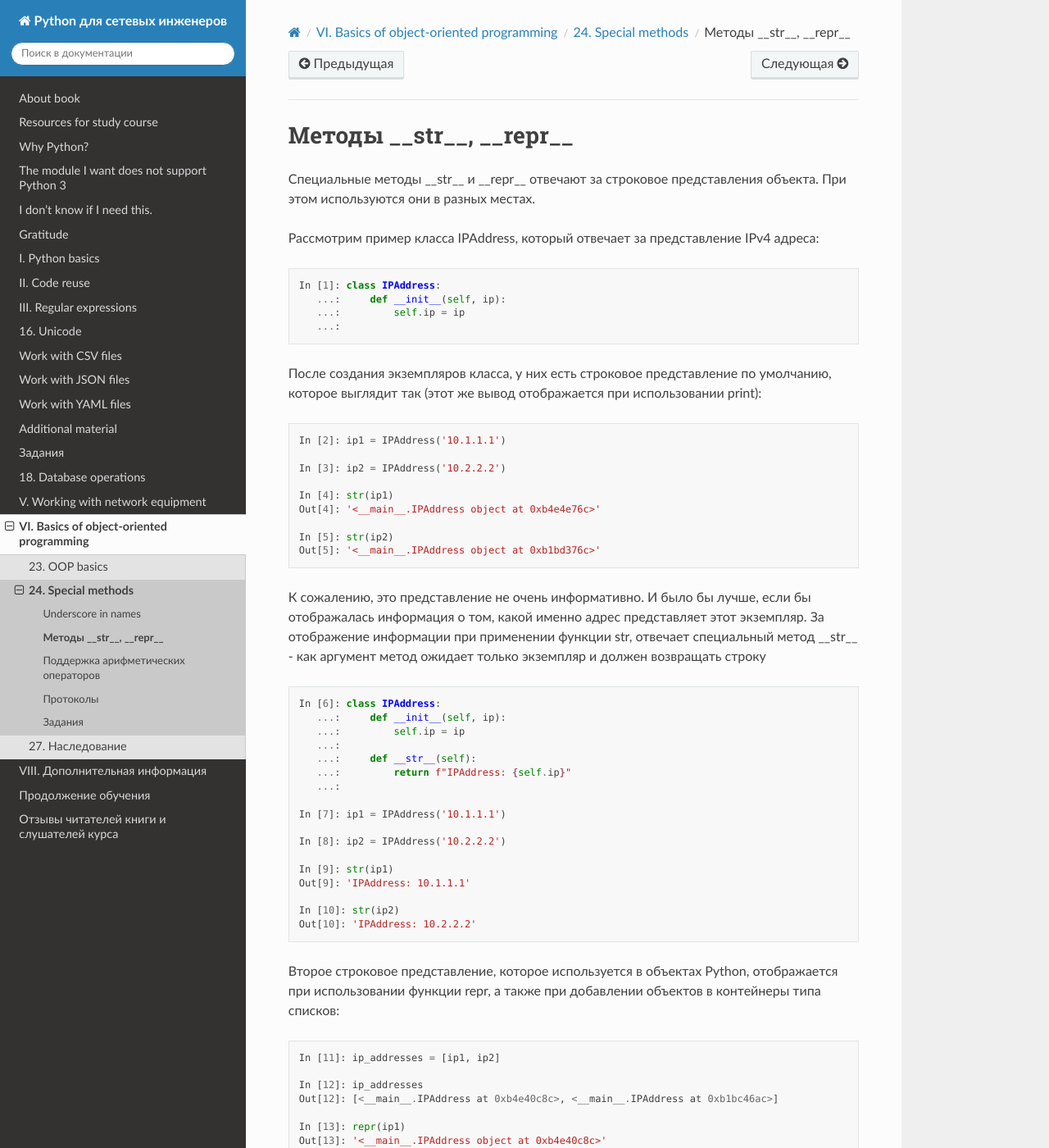
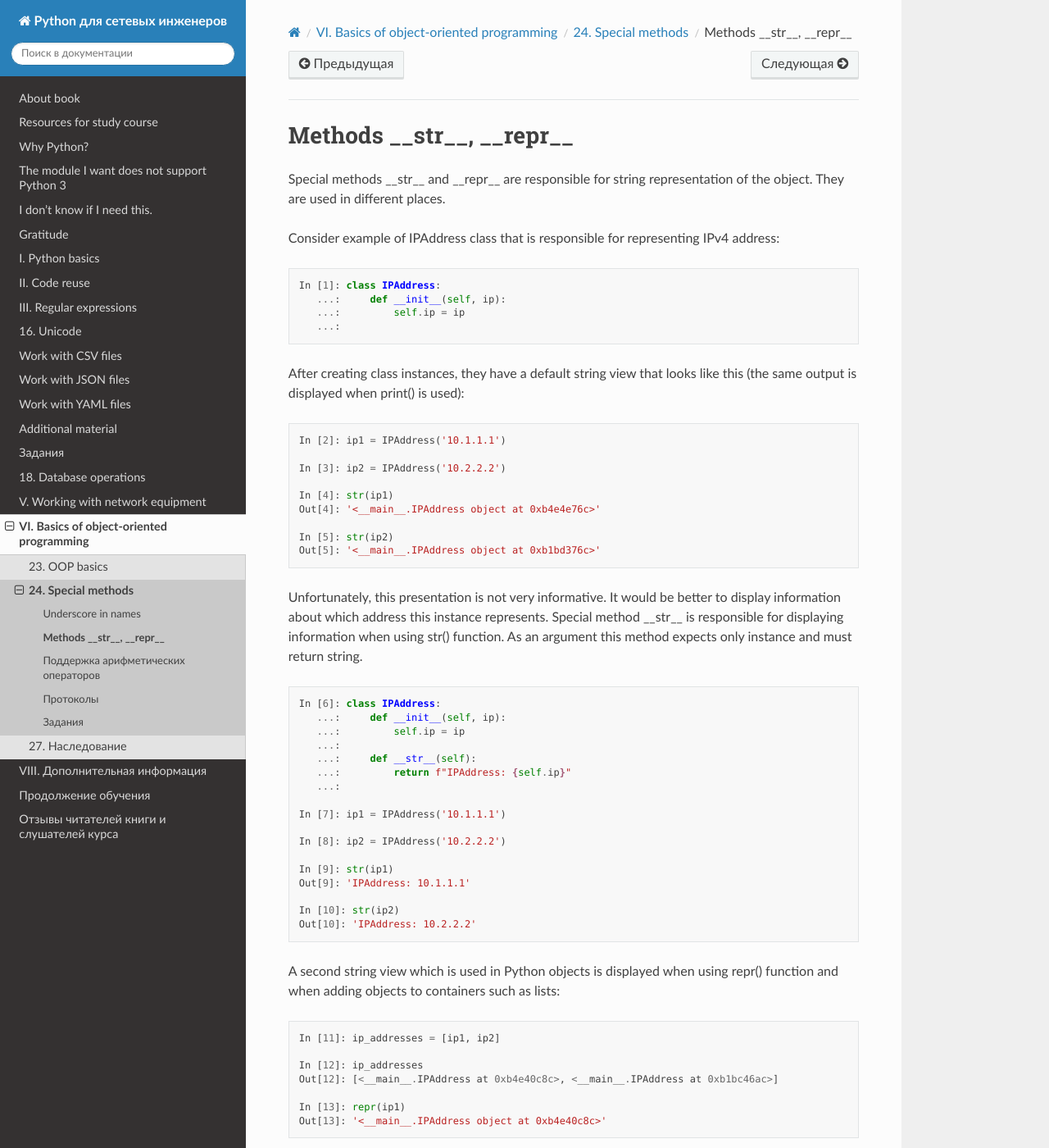
Before and after one commit to Aidar5/nattoeng, a Sphinx documentation site: the page built from docs/source/book/24_oop_special_methods/str_repr.rst, in a window 1280 px wide and 1400 px high. Shown: the whole window at 82% size. Built offline with Sphinx 7.4.7 and the Read the Docs theme 2.0.0, drawn with Linux system fonts in a browser that asks for light colours; pages that are not in the unit, such as notebooks, are missing from menus; some of the changed text lies outside the part shown.

Commit message:
Update str_repr.rst

```diff
--- a/docs/source/book/24_oop_special_methods/str_repr.rst
+++ b/docs/source/book/24_oop_special_methods/str_repr.rst
@@ -1,11 +1,9 @@
-Методы __str__, __repr__
+Methods __str__, __repr__
 ~~~~~~~~~~~~~~~~~~~~~~~~
 
-Специальные методы __str__ и __repr__ отвечают за строковое представления
-объекта. При этом используются они в разных местах.
+Special methods __str__ and __repr__ are responsible for string representation of the object. They are used in different places.
 
-Рассмотрим пример класса IPAddress, который отвечает за представление
-IPv4 адреса:
+Consider example of IPAddress class that is responsible for representing IPv4 address:
 
 .. code:: python
 
@@ -14,8 +12,7 @@ IPv4 адреса:
        ...:         self.ip = ip
        ...:
 
-После создания экземпляров класса, у них есть строковое представление по
-умолчанию, которое выглядит так (этот же вывод отображается при использовании print):
+After creating class instances, they have a default string view that looks like this (the same output is displayed when print() is used):
 
 .. code:: python
 
@@ -29,10 +26,7 @@ IPv4 адреса:
     In [5]: str(ip2)
     Out[5]: '<__main__.IPAddress object at 0xb1bd376c>'
 
-К сожалению, это представление не очень информативно. И было бы лучше, если бы
-отображалась информация о том, какой именно адрес представляет этот экземпляр.
-За отображение информации при применении функции str, отвечает специальный метод __str__ -
-как аргумент метод ожидает только экземпляр и должен возвращать строку
+Unfortunately, this presentation is not very informative. It would be better to display information about which address this instance represents. Special method __str__ is responsible for displaying information when using str() function. As an argument this method expects only instance and must return string.
 
 .. code:: python
 
@@ -54,8 +48,7 @@ IPv4 адреса:
     In [10]: str(ip2)
     Out[10]: 'IPAddress: 10.2.2.2'
 
-Второе строковое представление, которое используется в объектах Python, отображается
-при использовании функции repr, а также при добавлении объектов в контейнеры типа списков:
+A second string view which is used in Python objects is displayed when using repr() function and when adding objects to containers such as lists:
 
 
 .. code:: python
@@ -68,9 +61,9 @@ IPv4 адреса:
     In [13]: repr(ip1)
     Out[13]: '<__main__.IPAddress object at 0xb4e40c8c>'
 
-За это отображение отвечает метод __repr__, он тоже должен возвращать строку,
-но при этом принято, чтобы метод возвращал строку, скопировав которую, можно
-получить экземпляр класса:
+Method __repr__ is responsible for this display and it should also return a string, but it would return a string by copying which you can
+get an instance of a class:
+
 
 .. code:: python
 
```
